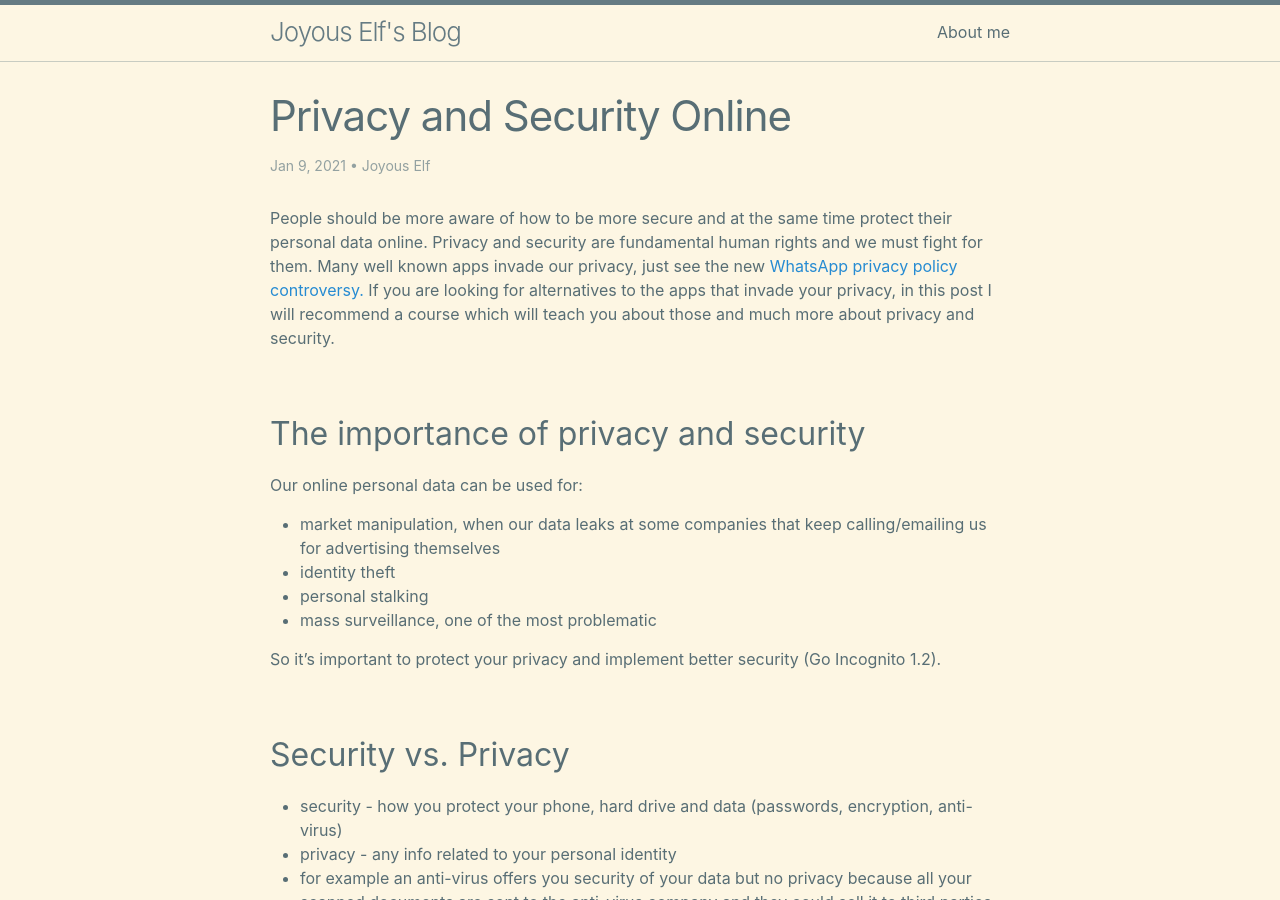
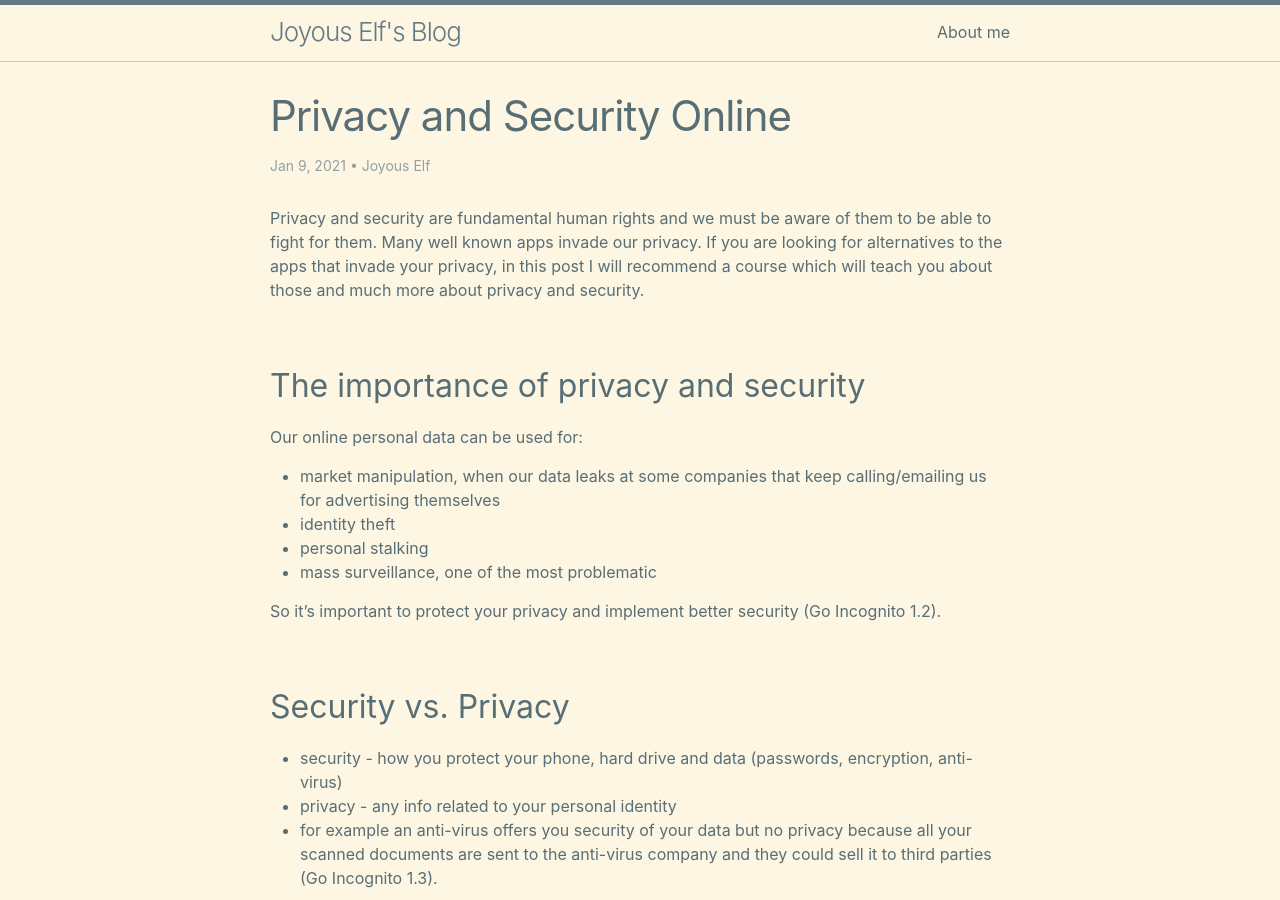
Before and after one commit to joyous-elf/my-blog, a Jekyll site: the page built from _posts/2021-01-09-privacy-and-security-online.md, in a window 1280 px wide and 900 px high. Built offline with Jekyll 4.4.1, drawn with Linux system fonts in a browser that asks for light colours.

Commit message:
edited first pagaraph

```diff
--- a/_posts/2021-01-09-privacy-and-security-online.md
+++ b/_posts/2021-01-09-privacy-and-security-online.md
@@ -4,8 +4,7 @@ title: Privacy and Security Online
 author: Joyous Elf
 category: Digital World
 ---
-
-People should be more aware of how to be more secure and at the same time protect their personal data online. Privacy and security are fundamental human rights and we must fight for them. Many well known apps invade our privacy, just see the new [WhatsApp privacy policy controversy.](https://www.trustedreviews.com/news/whatsapp-gives-users-ultimatum-share-data-with-facebook-or-lose-access-4117377) If you are looking for alternatives to the apps that invade your privacy, in this post I will recommend a course which will teach you about those and much more about privacy and security.
+Privacy and security are fundamental human rights and we must be aware of them to be able to fight for them. Many well known apps invade our privacy. If you are looking for alternatives to the apps that invade your privacy, in this post I will recommend a course which will teach you about those and much more about privacy and security.
 
 ## The importance of privacy and security
 
```
